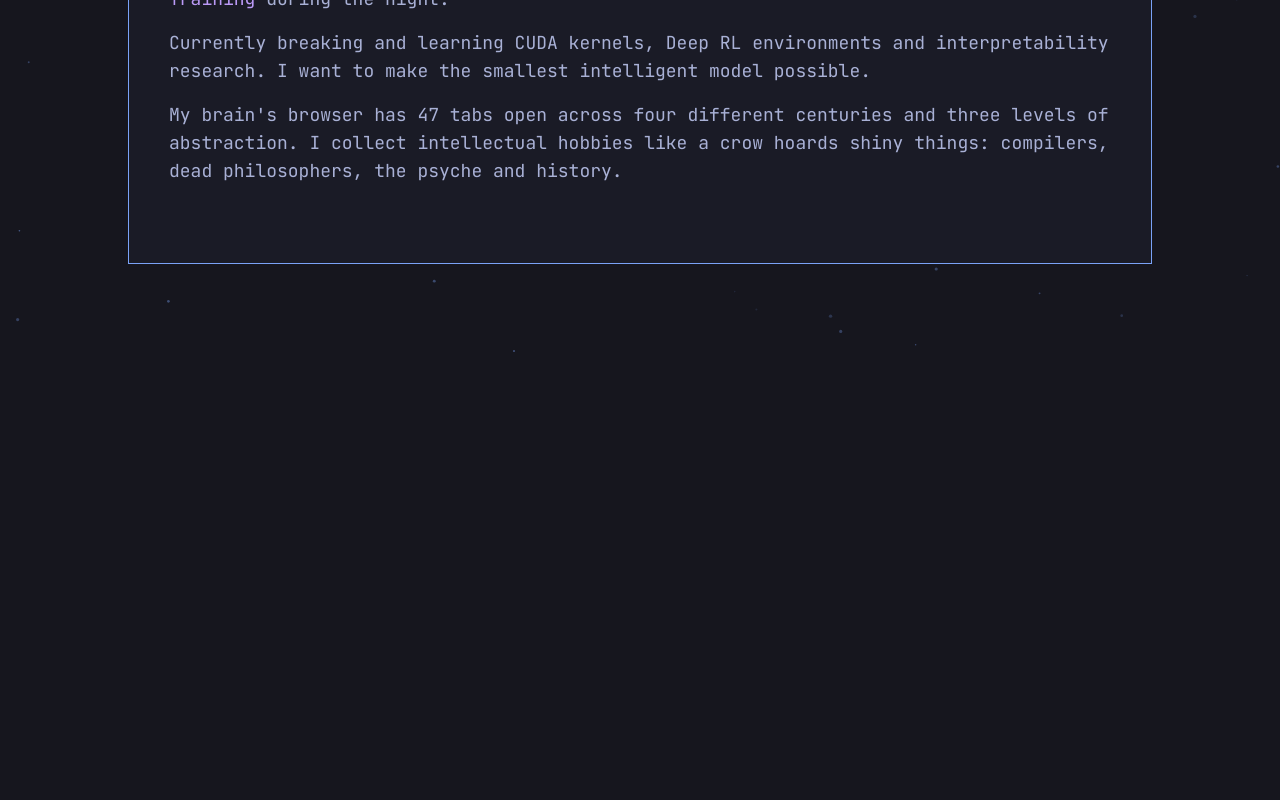
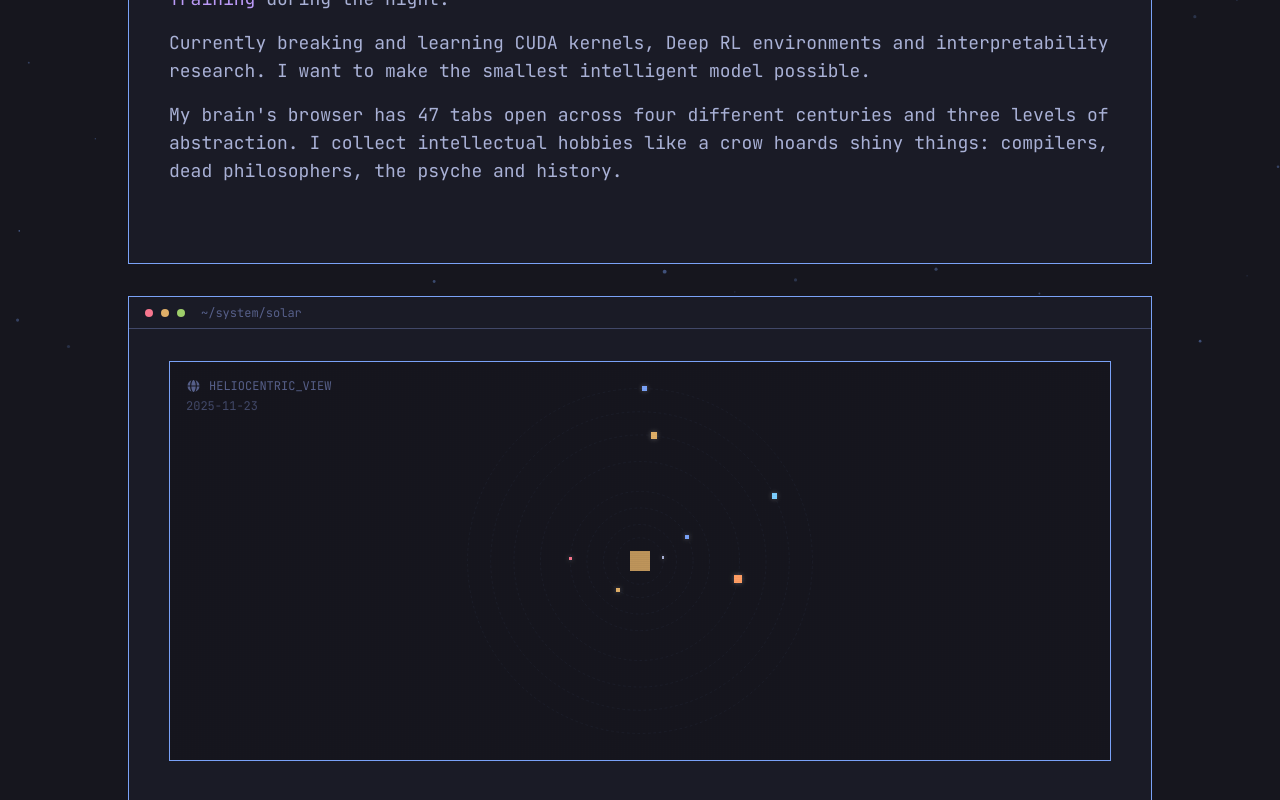
Before and after one commit to ubermenchh/ubermenchh.github.io, a Next.js app: page / in a window 1280 px wide. Shown: the part 448-1248 px from the top of the page. Before the commit the page ends 800 px from the top, so only its background shows below. Built offline with nearby package versions, Linux system fonts and the light colour scheme.

Commit message:
added solar system component

```diff
--- a/src/app/blog/page.tsx
+++ b/src/app/blog/page.tsx
@@ -21,7 +21,7 @@ export default function BlogPost() {
                                 <Link
                                  key={post.slug}
                                  href={`/blog/${post.slug}`}
-                                  className="group flex flex-col sm:flex-row gap-4 p-4 border border-transparent hover:border-tn-bg-highlight hover:bg-tn-bg-highlight transition-all cursor-pointer"
+                                  className="group flex flex-col sm:flex-row gap-4 p-4 border border-white/10 hover:border-tn-bg-highlight hover:bg-tn-bg-highlight transition-all cursor-pointer rounded-sm"
                                 >
                                     <div className="sm:w-32 flex-shrink-0 font-mono text-xs text-tn-comment pt-1">
                                         {post.date}
--- a/src/app/page.tsx
+++ b/src/app/page.tsx
@@ -3,6 +3,7 @@ import { FontAwesomeIcon } from "@fortawesome/react-fontawesome";
 import { faGithub, faXTwitter } from "@fortawesome/free-brands-svg-icons";
 import { faEnvelope } from "@fortawesome/free-solid-svg-icons";
 import ContentBox from "@/components/ContentBox";
+import SolarSystem from "@/components/SolarSystem";
 
 export default function Home() {
     return (
@@ -81,6 +82,12 @@ export default function Home() {
                         </p>
                     </div>
                 </ContentBox>
+
+                <div className="mt-8">
+                    <ContentBox title="~/system/solar">
+                        <SolarSystem />
+                    </ContentBox>
+                </div>
             </div>
         </div>
     );
--- a/src/components/InteractiveStarfield.tsx
+++ b/src/components/InteractiveStarfield.tsx
@@ -41,7 +41,7 @@ export default function InteractiveStarfield() {
     };
 
     const initStars = () => {
-      const starCount = Math.min(Math.floor(window.innerWidth / 20), 80);
+      const starCount = Math.min(Math.floor(window.innerWidth / 15), 120);
       stars = [];
       for (let i = 0; i < starCount; i++) {
         stars.push({
--- /dev/null
+++ b/src/components/SolarSystem.tsx
@@ -0,0 +1,143 @@
+"use client";
+
+import { useState, useMemo, useEffect, useRef } from "react";
+import { FontAwesomeIcon } from "@fortawesome/react-fontawesome";
+import { faGlobe } from "@fortawesome/free-solid-svg-icons";
+
+interface Planet {
+    name: string;
+    color: string;
+    size: number;
+    period: number;
+    radius: number;
+    epochLong: number;
+}
+
+interface PlanetWithCoords extends Planet {
+    x: number;
+    y: number;
+}
+
+export default function SolarSystem() {
+    const containerRef = useRef<HTMLDivElement>(null);
+    const [hoveredPlanet, setHoveredPlanet] = useState<PlanetWithCoords | null>(null);
+    const [zoom, setZoom] = useState(1);
+
+    const planets = useMemo<Planet[]>(() => [
+        { name: "Mercury", color: "#a9b1d6", size: 4, period: 87.97, radius: 35, epochLong: 252.25 },
+        { name: "Venus", color: "#e0af68", size: 6, period: 224.7, radius: 55, epochLong: 181.98 },
+        { name: "Earth", color: "#7aa2f7", size: 6, period: 365.25, radius: 80, epochLong: 100.46 },
+        { name: "Mars", color: "#f7768e", size: 5, period: 686.98, radius: 105, epochLong: 355.45 },
+        { name: "Jupiter", color: "#ff9e64", size: 12, period: 4332.59, radius: 150, epochLong: 34.40 },
+        { name: "Saturn", color: "#e0af68", size: 10, period: 10759.22, radius: 190, epochLong: 49.94 },
+        { name: "Uranus", color: "#7dcfff", size: 8, period: 30688.5, radius: 225, epochLong: 313.23 },
+        { name: "Neptune", color: "#7aa2f7", size: 8, period: 60182, radius: 260, epochLong: 304.88 },
+    ], []);
+
+    const currentPlanets = useMemo(() => {
+        const now = new Date();
+
+        const start = new Date("2000-01-01");
+        const daysSinceEpoch = (now.getTime() - start.getTime()) / (1000 * 60 * 60 * 24);
+
+        return planets.map(planet => {
+            const meanMotion = 360 / planet.period;
+            const currentLong = (planet.epochLong + meanMotion * daysSinceEpoch) % 360;
+            const rad = (currentLong - 90) * (Math.PI / 180);
+
+            const x = Math.cos(rad) * planet.radius;
+            const y = Math.sin(rad) * planet.radius;
+
+            return { ...planet, x, y };
+        });
+    }, [planets]);
+
+    useEffect(() => {
+        const container = containerRef.current;
+        if (!container) return;
+
+        const handleWheelNative = (e: WheelEvent) => {
+            e.preventDefault();
+            const scaleAmount = -e.deltaY * 0.01;
+            setZoom(prev => Math.min(Math.max(prev + scaleAmount, 0.5), 3));
+        };
+
+        container.addEventListener('wheel', handleWheelNative, { passive: false });
+
+        return () => {
+            container.removeEventListener('wheel', handleWheelNative);
+        };
+    }, []);
+
+    const baseSize = 600;
+    const currentSize = baseSize / zoom;
+    const offset = -currentSize / 2;
+    const viewBox = `${offset} ${offset} ${currentSize} ${currentSize}`;
+
+    return (
+        <div
+            ref={containerRef}
+            className="w-full h-[400px] bg-tn-bg-dark border border-tn-blue relative overflow-hidden flex items-center justify-center group"
+        >
+           {/* Retro Scanline Overlay */}
+           <div className="absolute inset-0 z-10 pointer-events-none opacity-10 bg-[linear-gradient(rgba(18,16,16,0)_50%,rgba(0,0,0,0.25)_50%),linear-gradient(90deg,rgba(255,0,0,0.06),rgba(0,255,0,0.02),rgba(0,0,255,0.06))] bg-[length:100%_2px,3px_100%]"></div>
+
+           {/* Info HUD */}
+           <div className="absolute top-4 left-4 z-20 font-mono text-xs text-tn-comment">
+             <div className="flex items-center gap-2">
+               <FontAwesomeIcon icon={faGlobe} className="w-3.5 h-3.5" />
+               <span>HELIOCENTRIC_VIEW</span>
+             </div>
+             <div className="mt-1 text-tn-terminal-black">
+                {new Date().toISOString().split('T')[0]}
+             </div>
+           </div>
+
+          {/* SVG Container */}
+          <svg viewBox={viewBox} className="w-full h-full max-w-[600px] max-h-[600px] select-none">
+            {/* Draw Orbit Rings */}
+            {planets.map((planet, i) => (
+              <circle
+                key={`orbit-${i}`}
+                cx="0"
+                cy="0"
+                r={planet.radius}
+                fill="none"
+                stroke="#292e42"
+                strokeWidth="1"
+                strokeDasharray="4 4"
+                className="opacity-50"
+              />
+            ))}
+
+            {/* The Sun */}
+            <rect x="-15" y="-15" width="30" height="30" fill="#e0af68" className="animate-pulse shadow-[0_0_20px_#e0af68]" />
+
+            {/* Draw Planets */}
+            {currentPlanets.map((planet, i) => (
+              <g
+                key={`planet-${i}`}
+                transform={`translate(${planet.x}, ${planet.y})`}
+                onMouseEnter={() => setHoveredPlanet(planet)}
+                onMouseLeave={() => setHoveredPlanet(null)}
+                className="cursor-crosshair transition-transform duration-300"
+              >
+                <rect
+                  x={-planet.size / 2} y={-planet.size / 2}
+                  width={planet.size} height={planet.size}
+                  fill={planet.color} shapeRendering="crispEdges"
+                  className="drop-shadow-[0_0_4px_rgba(255,255,255,0.3)]"
+                />
+                <text
+                  y={-10}
+                  className={`font-mono text-[10px] fill-tn-blue opacity-0 transition-opacity ${hoveredPlanet?.name === planet.name ? 'opacity-100' : ''}`}
+                  textAnchor="middle"
+                >
+                  {planet.name.toUpperCase()}
+                </text>
+              </g>
+            ))}
+          </svg>
+        </div>
+  );
+};
```
